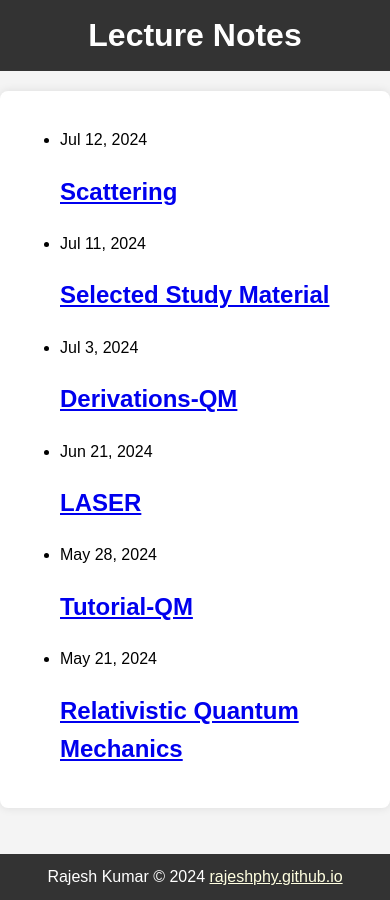
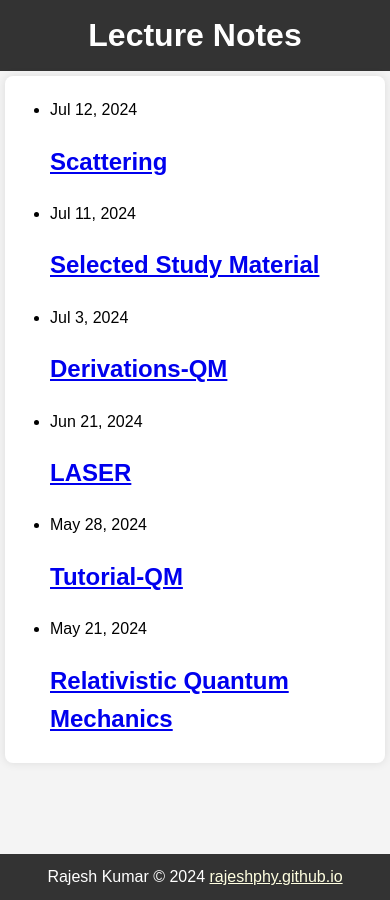
Before and after one commit to rajeshphy/SKMU-XXX, a Jekyll site: the page built from index.markdown, in a window 390 px wide. Built offline with Jekyll 4.4.1, drawn with Linux system fonts in a browser that asks for light colours.

```diff
--- a/assets/css/style.css
+++ b/assets/css/style.css
@@ -21,6 +21,7 @@ header h1 {
 nav ul {
   list-style: none;
   padding: 0;
+  text-align: center;
 }
 
 nav ul li {
@@ -47,8 +48,8 @@ footer {
   color: #fff;
   text-align: center;
   padding: 10px 0;
+  width: 100%;
   position: fixed;
-  width: 100%;
   bottom: 0;
 }
 
@@ -63,6 +64,7 @@ pre, code {
   padding: 5px;
   font-family: 'Times New Roman', Courier, monospace;
   color: #333;
+  overflow-x: auto;
 }
 
 /* Highlighted Code Blocks */
@@ -102,6 +104,7 @@ table th {
 .MathJax_Display {
   text-align: center;
   margin: 1em 0;
+  overflow-x: auto; /* Added to allow horizontal scrolling */
 }
 
 .MathJax .merror {
@@ -110,3 +113,49 @@ table th {
   border: 1px solid #c00;
   padding: 1px 3px;
 }
+
+/* Responsive Styles */
+@media (max-width: 768px) {
+  nav ul {
+    text-align: center;
+  }
+
+  nav ul li {
+    display: block;
+    margin: 10px 0;
+  }
+
+  main {
+    padding: 10px;
+    margin: 10px;
+  }
+
+  table th, table td {
+    padding: 4px;
+  }
+
+  .MathJax_Display {
+    overflow-x: auto; /* Ensure horizontal scrolling on smaller screens */
+    white-space: nowrap; /* Prevent line breaks within equations */
+  }
+}
+
+@media (max-width: 480px) {
+  nav ul li {
+    margin: 5px 0;
+  }
+
+  main {
+    padding: 5px;
+    margin: 5px;
+  }
+
+  table {
+    font-size: 14px;
+  }
+
+  .MathJax_Display {
+    overflow-x: auto; /* Ensure horizontal scrolling on smaller screens */
+    white-space: nowrap; /* Prevent line breaks within equations */
+  }
+}
```
Also changed, not shown: 2 other files.
